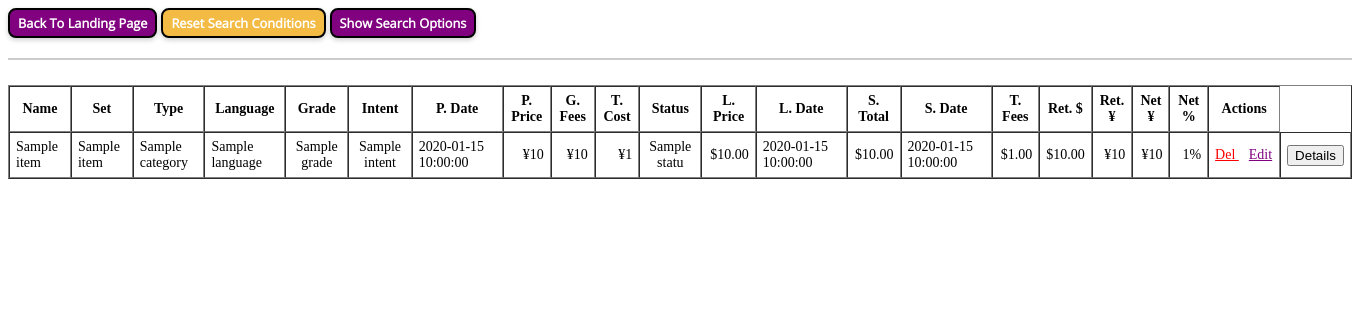
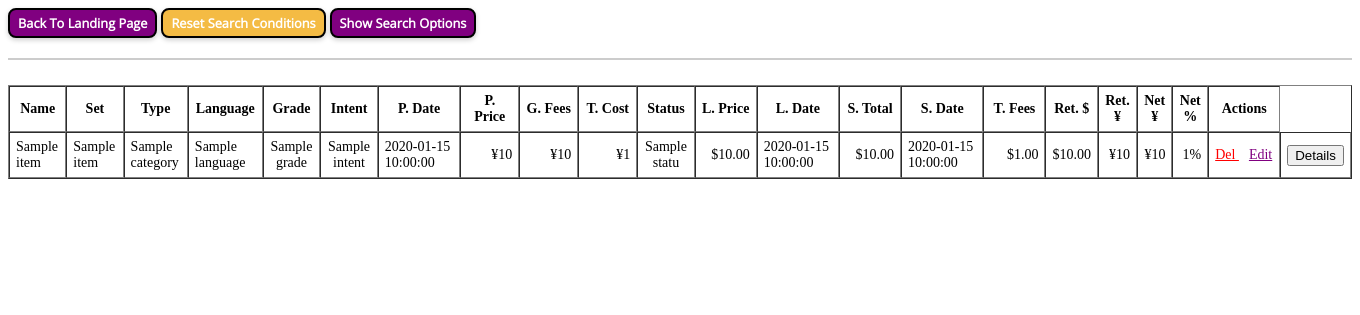
Before and after one commit to J-Twomey/inventory-app, a FastAPI app: template templates/view.html in a window 1360 px wide. Shown: the top 315 px of the page. Run offline with FastAPI, Linux system fonts and the light colour scheme; the template is opened without the code that fills it: most values are stand-ins (such as "Sample title", 1, 10 or a date in 2020).

Commit message:
minimum width for some columns in view

```diff
--- a/templates/view.html
+++ b/templates/view.html
@@ -286,15 +286,15 @@
         <th>Grade</th>
         <th>Intent</th>
         <th style="min-width: 66px;">P. Date</th>
-        <th>P. Price</th>
-        <th>G. Fees</th>
-        <th>T. Cost</th>
+        <th style="min-width: 45px;">P. Price</th>
+        <th style="min-width: 45px;">G. Fees</th>
+        <th style="min-width: 45px;">T. Cost</th>
         <th>Status</th>
-        <th>L. Price</th>
+        <th style="min-width: 48px;">L. Price</th>
         <th style="min-width: 66px;">L. Date</th>
-        <th>S. Total</th>
+        <th style="min-width: 48px;">S. Total</th>
         <th style="min-width: 66px;">S. Date</th>
-        <th>T. Fees</th>
+        <th style="min-width: 48px;">T. Fees</th>
         <th>Ret. $</th>
         <th>Ret. ¥</th>
         <th>Net ¥</th>
```
